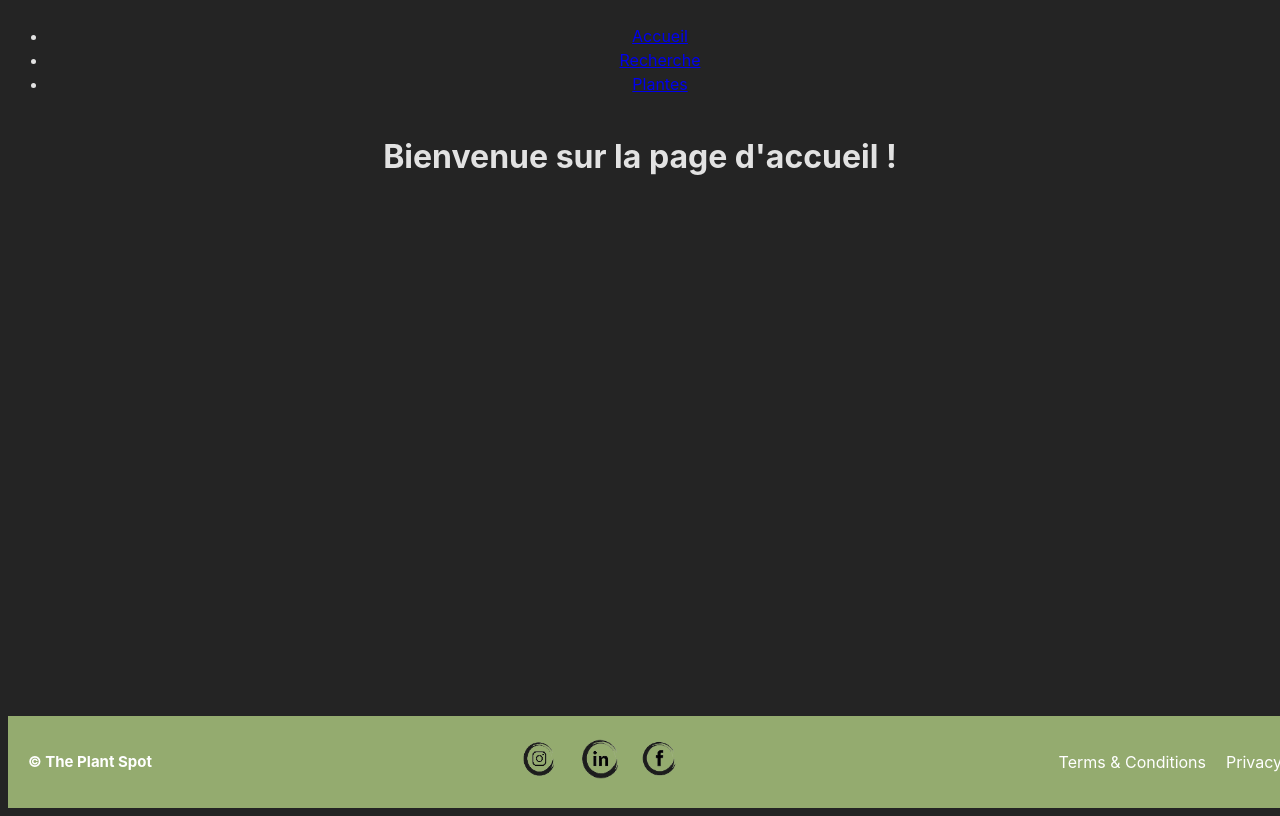
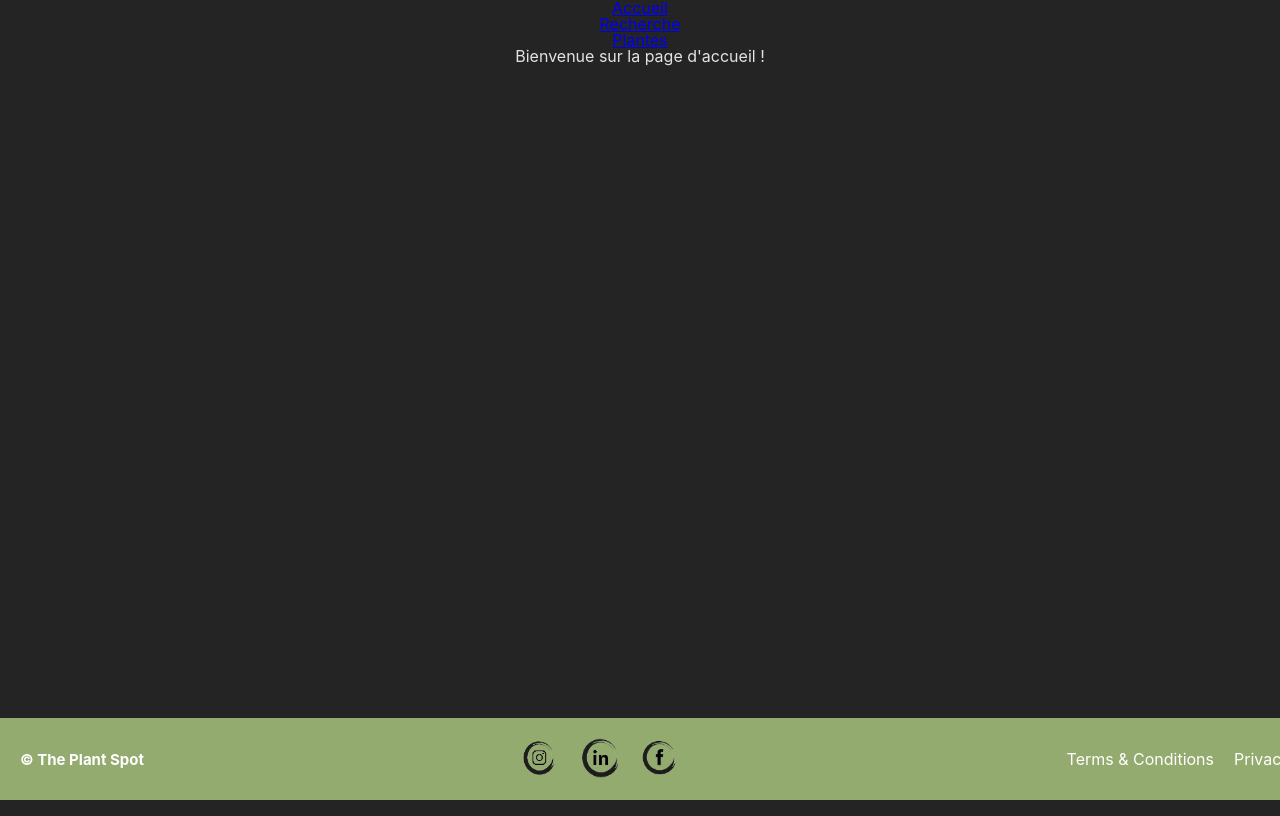
Before and after one commit to bilal-augereau/ThePlantSpot, a React (Vite) app: page / in a window 1280 px wide. Shown: the top 816 px of the page. Built offline with nearby package versions, Linux system fonts and the light colour scheme.

Commit message:
adding Reset.css

```diff
--- a/src/components/Footer.tsx
+++ b/src/components/Footer.tsx
@@ -1,4 +1,3 @@
-import React from "react";
 import "./Footer.css";
 import logoFace from "../img/picto/Face.png";
 import logoInsta from "../img/picto/Insta.png";
--- /dev/null
+++ b/src/components/Reset.css
@@ -0,0 +1,124 @@
+html,
+body,
+div,
+span,
+applet,
+object,
+iframe,
+h1,
+h2,
+h3,
+h4,
+h5,
+h6,
+p,
+blockquote,
+pre,
+a,
+abbr,
+acronym,
+address,
+big,
+cite,
+code,
+del,
+dfn,
+em,
+img,
+ins,
+kbd,
+q,
+s,
+samp,
+small,
+strike,
+strong,
+sub,
+sup,
+tt,
+var,
+b,
+u,
+i,
+center,
+dl,
+dt,
+dd,
+ol,
+ul,
+li,
+fieldset,
+form,
+label,
+legend,
+table,
+caption,
+tbody,
+tfoot,
+thead,
+tr,
+th,
+td,
+article,
+aside,
+canvas,
+details,
+embed,
+figure,
+figcaption,
+footer,
+header,
+hgroup,
+menu,
+nav,
+output,
+ruby,
+section,
+summary,
+time,
+mark,
+audio,
+video {
+	margin: 0;
+	padding: 0;
+	border: 0;
+	font-size: 100%;
+	font: inherit;
+	vertical-align: baseline;
+}
+/* HTML5 display-role reset for older browsers */
+article,
+aside,
+details,
+figcaption,
+figure,
+footer,
+header,
+hgroup,
+menu,
+nav,
+section {
+	display: block;
+}
+body {
+	line-height: 1;
+}
+ol,
+ul {
+	list-style: none;
+}
+blockquote,
+q {
+	quotes: none;
+}
+blockquote:before,
+blockquote:after,
+q:before,
+q:after {
+	content: "";
+	content: none;
+}
+table {
+	border-collapse: collapse;
+	border-spacing: 0;
+}
--- a/src/main.tsx
+++ b/src/main.tsx
@@ -1,5 +1,6 @@
 import { createRoot } from "react-dom/client";
 import "./index.css";
+import "./components/Reset.css";
 import App from "./App.tsx";
 
 createRoot(document.getElementById("root") || document.body).render(<App />);
```
